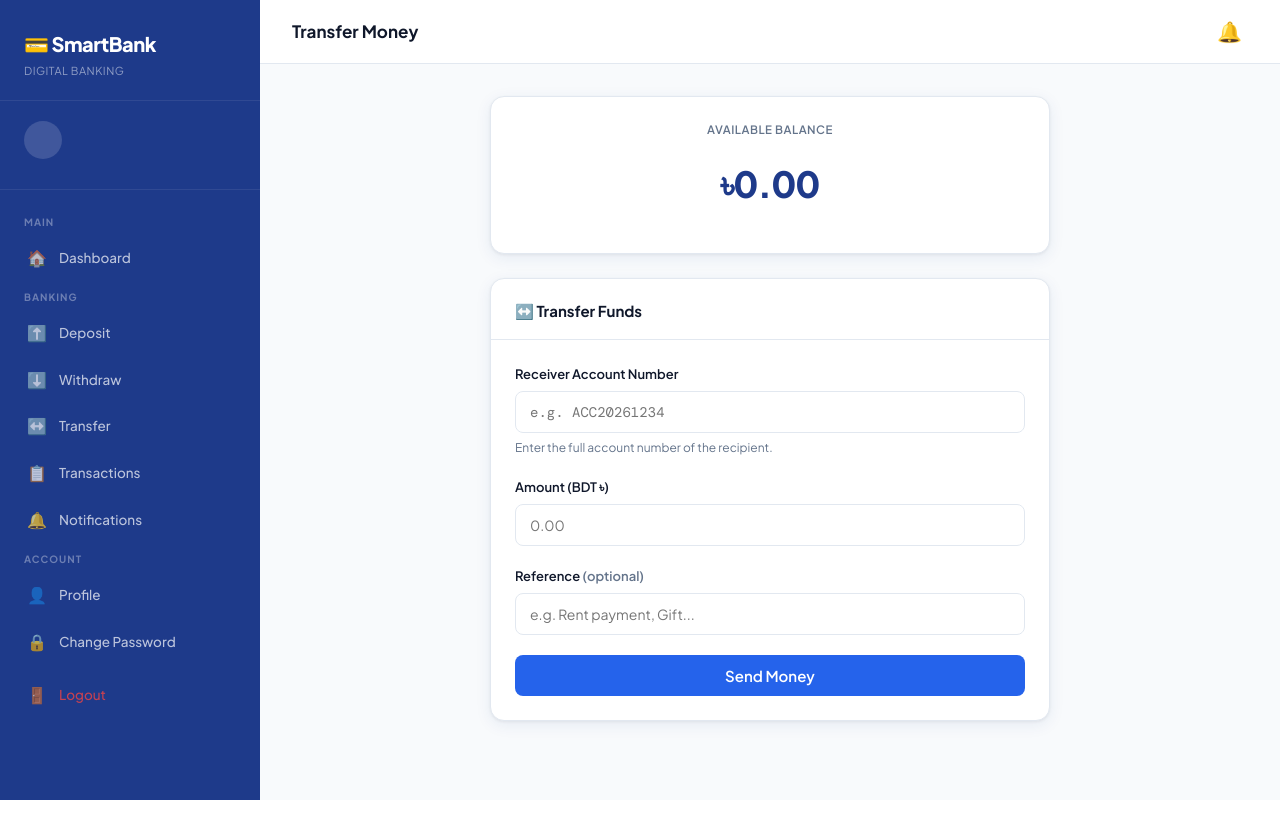
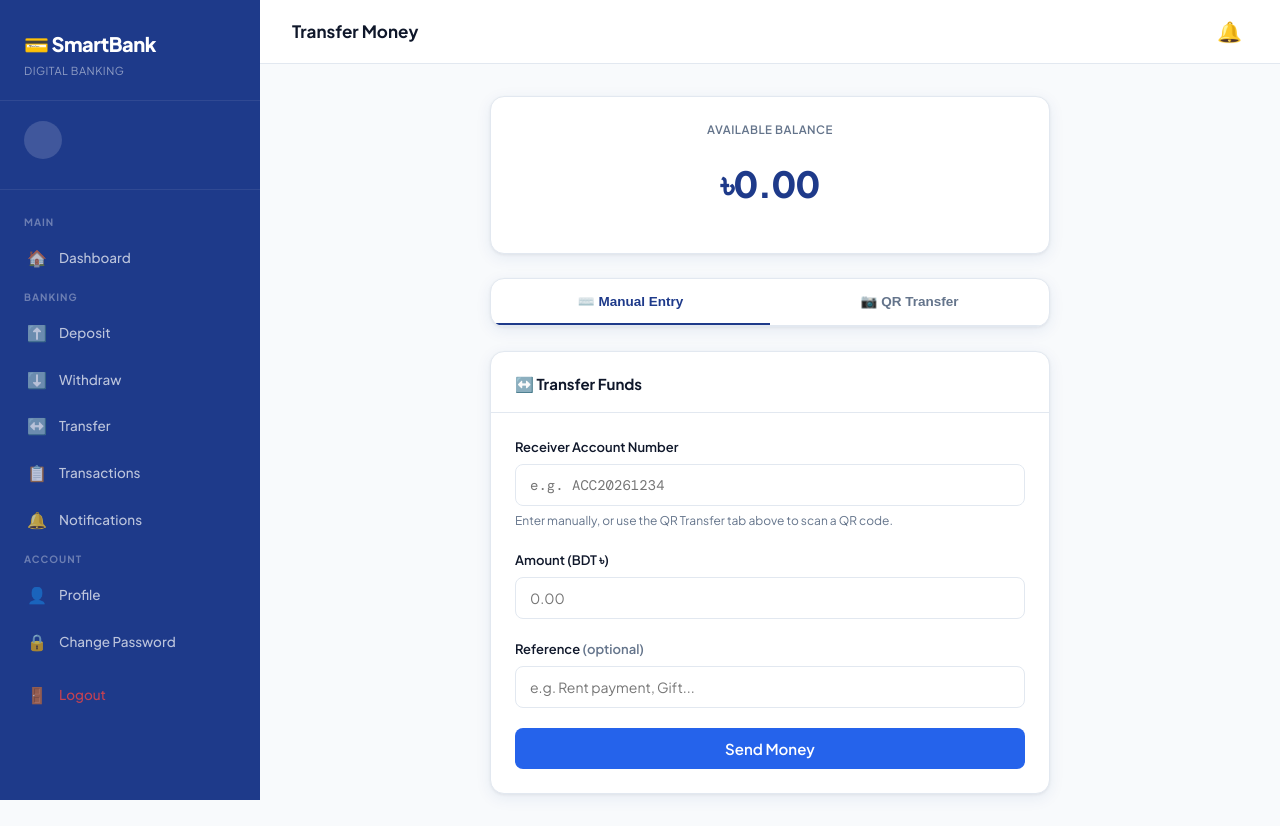
Before and after one commit to SoulReapeer/smartbank, a Flask app: template backend/templates/customer/transfer.html in a window 1280 px wide. Before the commit the page ends 800 px from the top, so only its background shows below. Run offline with Flask 3, Linux system fonts and the light colour scheme; the template is opened without the code that fills it, so the values that code supplies are empty.

Commit message:
Implement QR transfer and account status alerts
Added QR transfer functionality and improved account status handling.

```diff
--- a/backend/templates/customer/transfer.html
+++ b/backend/templates/customer/transfer.html
@@ -14,18 +14,54 @@
     </div>
   </div>
 
+  {% if account.status == 'frozen' %}
+  <div class="card">
+    <div class="card-body">
+      <div class="alert alert-danger">🔒 Your account is frozen. Contact support to unfreeze.</div>
+    </div>
+  </div>
+  {% else %}
+
+  <!-- Method Tabs -->
+  <div class="card mb-6">
+    <div style="display:flex;border-bottom:1px solid var(--border);">
+      <button id="tab-manual" onclick="switchTab('manual')"
+              style="flex:1;padding:14px;border:none;background:none;cursor:pointer;font-weight:700;font-size:13.5px;
+                     color:var(--primary);border-bottom:2px solid var(--primary);">
+        ⌨️ Manual Entry
+      </button>
+      <button id="tab-qr" onclick="switchTab('qr')"
+              style="flex:1;padding:14px;border:none;background:none;cursor:pointer;font-weight:700;font-size:13.5px;
+                     color:var(--text-muted);border-bottom:2px solid transparent;">
+        📷 QR Transfer
+      </button>
+    </div>
+
+    <!-- QR Upload Panel -->
+    <div id="qr-panel" class="card-body" style="display:none;">
+      <p class="text-muted text-sm mb-4">Upload an image of a SmartBank QR code to auto-fill the receiver's account number.</p>
+      <div class="form-group">
+        <label class="form-label">Upload QR Image</label>
+        <input type="file" id="qr-file-input" accept="image/png,image/jpeg,image/jpg,image/webp" class="form-control">
+      </div>
+      <button type="button" id="qr-decode-btn" class="btn btn-primary btn-block" onclick="decodeQR()">
+        🔍 Decode QR Code
+      </button>
+      <div id="qr-result" style="display:none;margin-top:16px;"></div>
+      <div id="qr-error" style="display:none;margin-top:16px;" class="alert alert-danger"></div>
+    </div>
+  </div>
+
+  <!-- Transfer Form -->
   <div class="card">
     <div class="card-header"><div class="card-title">↔️ Transfer Funds</div></div>
     <div class="card-body">
-      {% if account.status == 'frozen' %}
-        <div class="alert alert-danger">🔒 Your account is frozen. Contact support to unfreeze.</div>
-      {% else %}
-      <form method="POST">
+      <form method="POST" id="transfer-form">
         <div class="form-group">
           <label class="form-label">Receiver Account Number</label>
-          <input type="text" name="receiver_account" class="form-control font-mono"
+          <input type="text" name="receiver_account" id="receiver-account-input" class="form-control font-mono"
                  placeholder="e.g. ACC20261234" required>
-          <div class="form-hint">Enter the full account number of the recipient.</div>
+          <div class="form-hint">Enter manually, or use the QR Transfer tab above to scan a QR code.</div>
         </div>
         <div class="form-group">
           <label class="form-label">Amount (BDT ৳)</label>
@@ -39,8 +75,94 @@
         </div>
         <button type="submit" class="btn btn-primary btn-block btn-lg">Send Money</button>
       </form>
-      {% endif %}
     </div>
   </div>
+  {% endif %}
 </div>
+
+<script>
+function switchTab(tab) {
+  const manualBtn = document.getElementById('tab-manual');
+  const qrBtn = document.getElementById('tab-qr');
+  const qrPanel = document.getElementById('qr-panel');
+
+  if (tab === 'qr') {
+    qrPanel.style.display = 'block';
+    qrBtn.style.color = 'var(--primary)';
+    qrBtn.style.borderBottomColor = 'var(--primary)';
+    manualBtn.style.color = 'var(--text-muted)';
+    manualBtn.style.borderBottomColor = 'transparent';
+  } else {
+    qrPanel.style.display = 'none';
+    manualBtn.style.color = 'var(--primary)';
+    manualBtn.style.borderBottomColor = 'var(--primary)';
+    qrBtn.style.color = 'var(--text-muted)';
+    qrBtn.style.borderBottomColor = 'transparent';
+  }
+}
+
+function decodeQR() {
+  const fileInput = document.getElementById('qr-file-input');
+  const resultDiv = document.getElementById('qr-result');
+  const errorDiv  = document.getElementById('qr-error');
+  resultDiv.style.display = 'none';
+  errorDiv.style.display  = 'none';
+
+  if (!fileInput.files || fileInput.files.length === 0) {
+    errorDiv.textContent = 'Please choose an image file first.';
+    errorDiv.style.display = 'block';
+    return;
+  }
+
+  const formData = new FormData();
+  formData.append('qr_image', fileInput.files[0]);
+
+  const btn = document.getElementById('qr-decode-btn');
+  btn.disabled = true;
+  btn.textContent = '⏳ Decoding...';
+
+  fetch('{{ url_for("banking.qr_decode") }}', {
+    method: 'POST',
+    body: formData
+  })
+  .then(r => r.json().then(data => ({ status: r.status, data })))
+  .then(({ status, data }) => {
+    btn.disabled = false;
+    btn.textContent = '🔍 Decode QR Code';
+
+    if (!data.success) {
+      errorDiv.textContent = data.error || 'Failed to decode QR code.';
+      errorDiv.style.display = 'block';
+      return;
+    }
+
+    // Populate receiver account field
+    document.getElementById('receiver-account-input').value = data.account_number;
+
+    // Show receiver details
+    const statusBadge = data.is_active
+      ? '<span class="topbar-badge badge-active">Active</span>'
+      : '<span class="topbar-badge badge-frozen">Frozen</span>';
+
+    resultDiv.innerHTML = `
+      <div style="background:#F0FDF4;border:1px solid #BBF7D0;border-radius:10px;padding:16px;">
+        <div style="font-weight:700;font-size:13px;color:#065F46;margin-bottom:10px;">✅ QR Code Decoded</div>
+        <div style="display:grid;gap:6px;font-size:13.5px;">
+          <div><span class="text-muted">Receiver Name:</span> <strong>${data.receiver_name}</strong></div>
+          <div><span class="text-muted">Account Number:</span> <strong class="font-mono">${data.account_number}</strong></div>
+          <div><span class="text-muted">Account Status:</span> ${statusBadge}</div>
+        </div>
+        ${!data.is_active ? '<div class="alert alert-danger mt-4" style="margin-bottom:0;">⚠️ This account is frozen and cannot receive transfers.</div>' : ''}
+      </div>
+    `;
+    resultDiv.style.display = 'block';
+  })
+  .catch(() => {
+    btn.disabled = false;
+    btn.textContent = '🔍 Decode QR Code';
+    errorDiv.textContent = 'Something went wrong. Please try again.';
+    errorDiv.style.display = 'block';
+  });
+}
+</script>
 {% endblock %}
```
